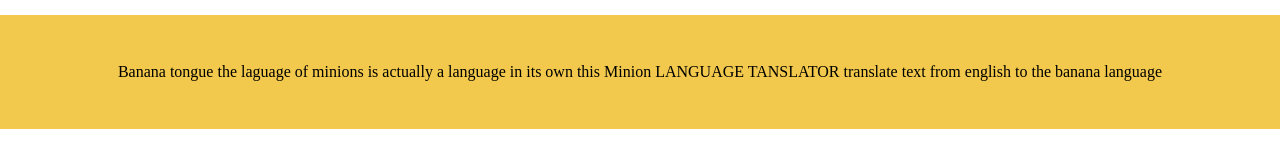
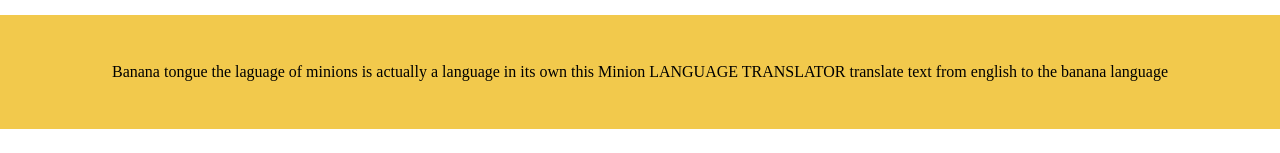
Before and after one commit to aryantiw/minion-language, a plain HTML site: page index.html in a window 1280 px wide. Shown: the part 607-760 px from the top of the page. Drawn offline with Linux system fonts and the light colour scheme.

Commit message:
Update index.html

```diff
--- a/index.html
+++ b/index.html
@@ -23,7 +23,7 @@
 
 <footer>
     <p style="font-size: 2vh;">
-    Banana tongue the laguage of minions is actually a language in its own this Minion LANGUAGE TANSLATOR translate text from english to the banana language
+    Banana tongue the laguage of minions is actually a language in its own this Minion LANGUAGE TRANSLATOR translate text from english to the banana language
     </p>
 </footer>
 
```
